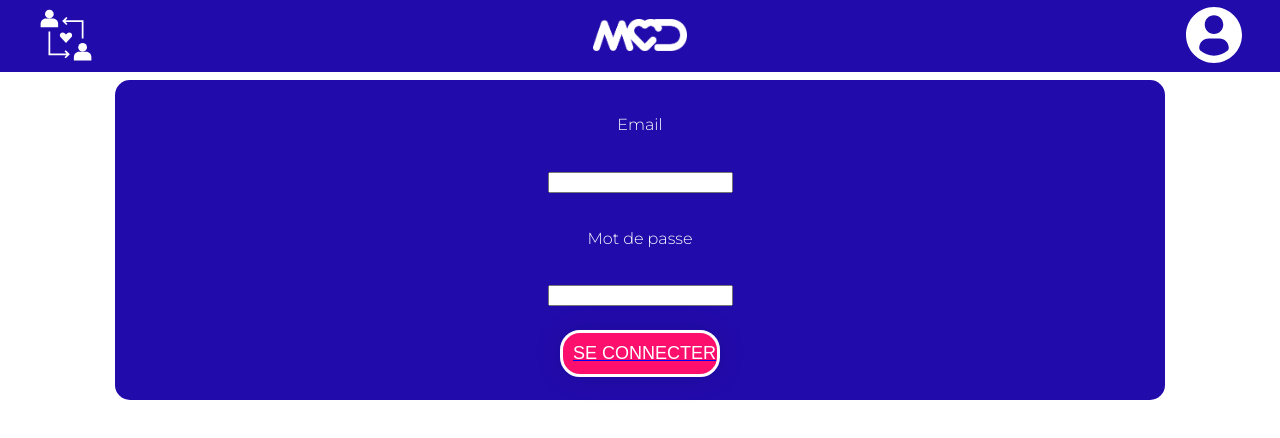
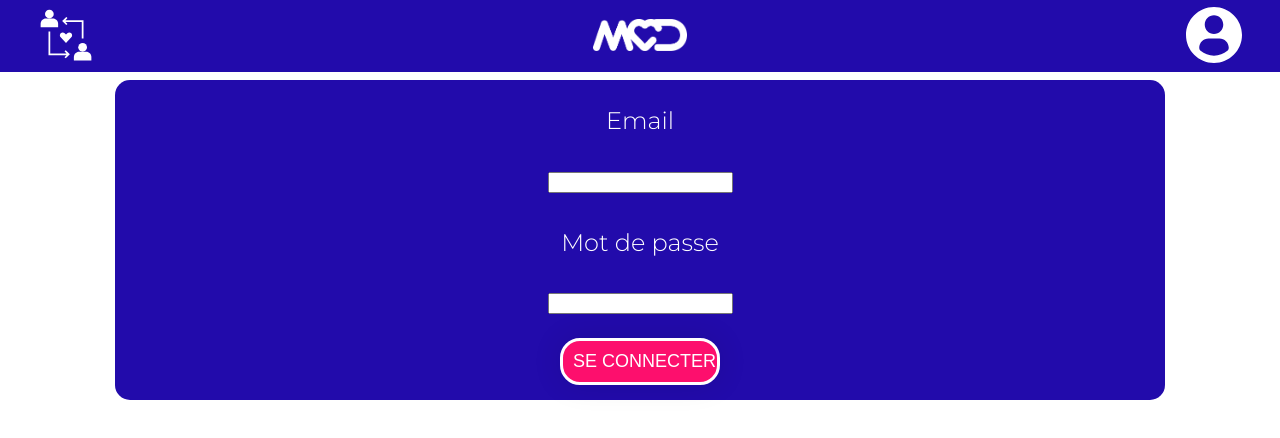
Before and after one commit to gaetan-cordonnier/hackaton2-matchdev, a React (Create React App) app in the folder mon-app/: page /seconnecter in a window 1280 px wide. Shown: the top 438 px of the page. Built offline with nearby package versions, Linux system fonts and the light colour scheme.

Commit message:
modif style from se connecter

```diff
--- a/mon-app/src/pages/seconnecter/index.jsx
+++ b/mon-app/src/pages/seconnecter/index.jsx
@@ -1,23 +1,38 @@
-import React from "react";
+import React, { useState } from "react";
 import { Title, Container, Submit, FormContainer, Label } from "./style";
-import { Link } from "react-router-dom";
+import { useForm } from "react-hook-form";
+import { Redirect } from "react-router-dom";
 
 const SeConnecter = () => {
+  const { register, handleSubmit, errors } = useForm();
+  const onSubmit = (data) => console.log(data);
+  const { loggedIn } = useState;
+
   return (
     <div>
-			<Container>
+      {loggedIn ? (
+        <Redirect to="/cards" />
+      ) : (
+        <Container onSubmit={handleSubmit(onSubmit)}>
           <Title>MATCH DEV</Title>
           <FormContainer>
             <Label>Email</Label>
-					<input type="text" email="email" />
+            <input name="email" ref={register({ required: true })} />
+            {errors.email && <Label>Ce champs est obligatoire</Label>}
+
             <Label>Mot de passe</Label>
-					<input type="text" emapassword="password" />
+            <input
+              type="password"
+              minlength="8"
+              name="password"
+              ref={register({ required: true })}
+            />
+            {errors.password && <Label>Minimun 8 caractères</Label>}
 
-					<Link to="/cards">
             <Submit type="submit" value="SE CONNECTER" />
-					</Link>
           </FormContainer>
         </Container>
+      )}
     </div>
   );
 };
--- a/mon-app/src/pages/seconnecter/style.js
+++ b/mon-app/src/pages/seconnecter/style.js
@@ -45,7 +45,7 @@ export const FormContainer = styled.form`
 
 export const Label = styled.label`
 	color: white;
-	font-size: 1rem;
+	font-size: 1.5rem;
 	text-align: center;
 	margin: 3vw;
 `;
--- a/mon-app/src/pages/sinscrire/index.jsx
+++ b/mon-app/src/pages/sinscrire/index.jsx
@@ -52,9 +52,9 @@ const Sinscrire = () => {
           <option value="freelance">Freelance</option>
         </select>
 
-        <label>Ville</label>
-        <input name="ville" ref={register({ required: true })} />
-        {errors.ville && <Mandatory>Ce champs est obligatoire</Mandatory>}
+        <label>Code Postal</label>
+        <input name="codePostal" ref={register({ required: true })} />
+        {errors.codePostal && <Mandatory>Ce champs est obligatoire</Mandatory>}
 
         <label>Années de code</label>
         <input name="année de code" ref={register({ required: true })} />
```
Lines whose indentation alone changed are shown as unchanged.
